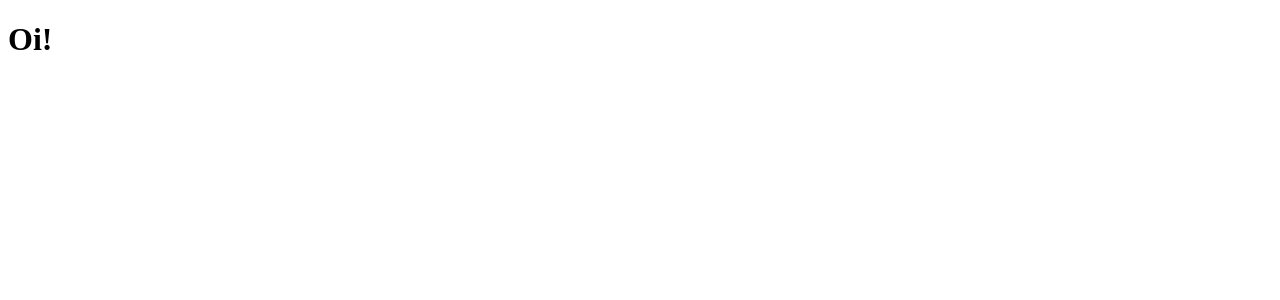
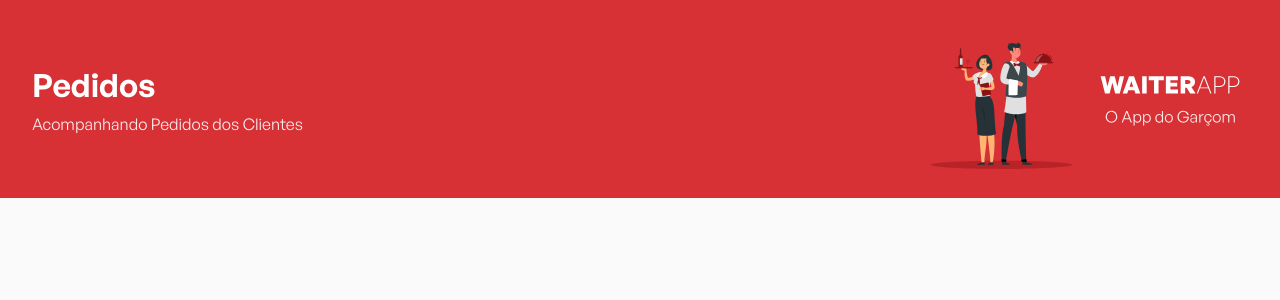
Before and after one commit to lopesma11/WaiterApp-Fe, a React (Vite) app: page / in a window 1280 px wide. Shown: the top 300 px of the page. Built offline with nearby package versions, Linux system fonts and the light colour scheme.

Commit message:
feat: creating and styling Header Component

```diff
--- a/src/App.tsx
+++ b/src/App.tsx
@@ -1,5 +1,12 @@
 import React from "react";
+import { GlobalStyles } from "./styles/GlobalStyles";
+import { Header } from "./components/Header/Header";
 
 export function App() {
-    return <h1>Oi!</h1>;
+    return (
+        <>
+            <GlobalStyles />
+            <Header />
+        </>
+    );
 }
--- /dev/null
+++ b/src/components/Header/Header.tsx
@@ -0,0 +1,18 @@
+import React from "react";
+import logo from "../../assets/images/logo.svg";
+import { Container, Content } from "./styles";
+
+export function Header() {
+    return (
+        <Container>
+            <Content>
+                <div className="page-details">
+                    <h1>Pedidos</h1>
+                    <h2>Acompanhando Pedidos dos Clientes</h2>
+                </div>
+
+                <img src={logo} alt="WaiterApp"></img>
+            </Content>
+        </Container>
+    );
+}
--- /dev/null
+++ b/src/components/Header/styles.ts
@@ -0,0 +1,32 @@
+import { styled } from "styled-components";
+
+export const Container = styled.header`
+    background: #d73035;
+    display: flex;
+    justify-content: center;
+    height: 198px;
+    align-items: center;
+`;
+
+export const Content = styled.div`
+    width: 100%;
+    max-width: 1216px;
+    display: flex;
+    align-items: center;
+    justify-content: space-between;
+
+    .page-details {
+        h1 {
+            color: #fff;
+            font-size: 32px;
+        }
+
+        h2 {
+            color: #fff;
+            font-weight: 400;
+            font-size: 16px;
+            opacity: 0.9;
+            margin-top: 6px;
+        }
+    }
+`;
```
Also changed, not shown: src/styles/GlobalStyles.ts (+10 -10 lines).
